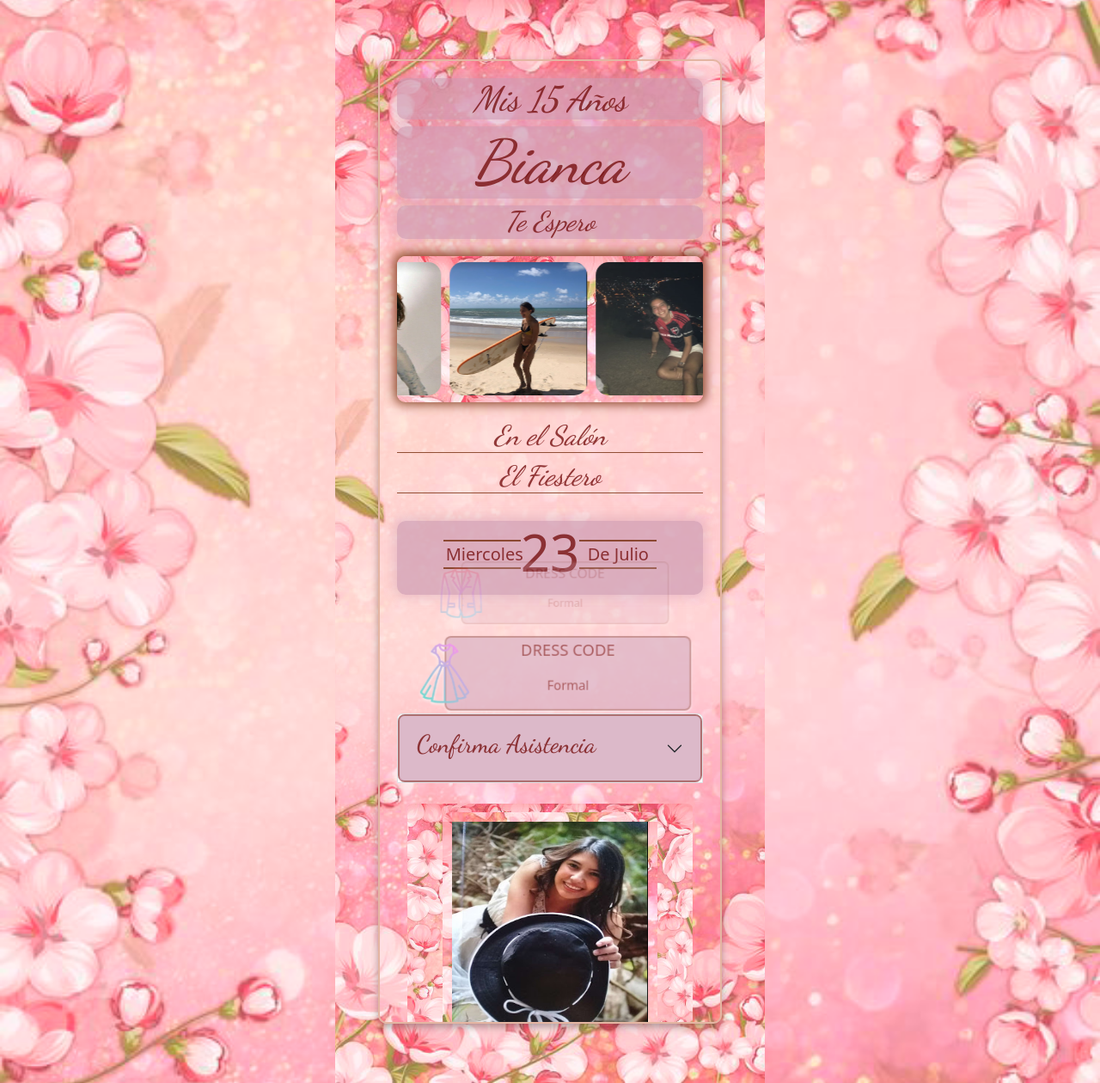
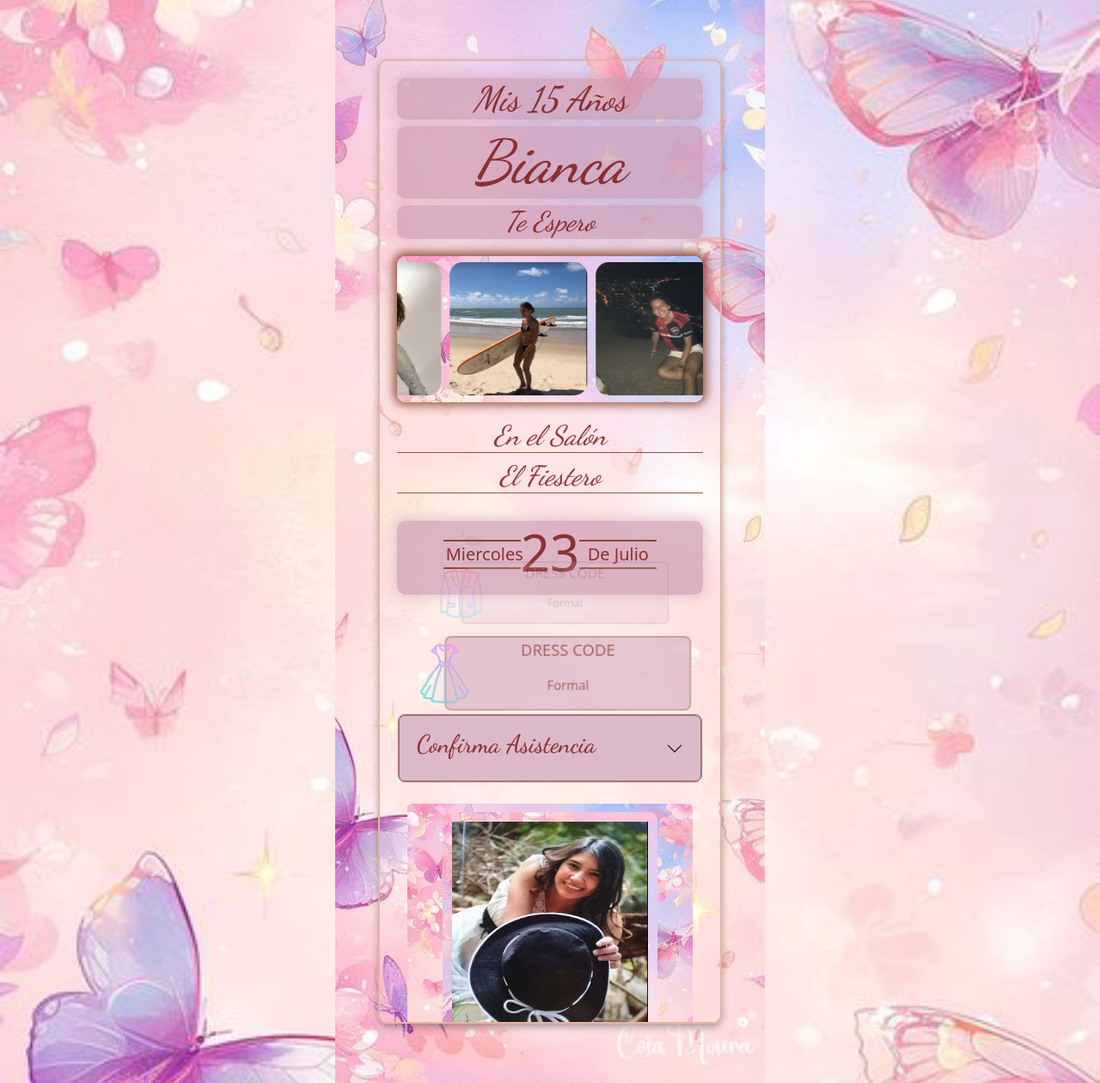
Before and after one commit to javier-dotcom/TarjetasWeb, a PHP site: page / in a window 1280 px wide. Shown: the whole page at 86% size. Run offline with PHP 8.4, Linux system fonts and the light colour scheme; some web fonts are replaced.

Commit message:
Add files via upload
3e

```diff
--- a/styles.css
+++ b/styles.css
@@ -19,7 +19,7 @@ html, body {
 }
 
 .background-image {
-  background-image: url('img/fondo4.png');
+  background-image: url('img/fondo5.png');
   background-size: cover;
   background-position: center;
   max-width: 500px;
@@ -133,7 +133,7 @@ h1{
   }
 
   .slider {
-    background-image:url('img/fondo4.png') ;
+    background-image:url('img/fondo5.png') ;
     -webkit-box-shadow: 0px -1px 12px 4px rgba(119, 47, 16, 0.8);
     -moz-box-shadow: 0px -1px 12px 4px rgba(119, 47, 16, 0.8);
     box-shadow: 0px -1px 12px 4px rgba(119, 47, 16, 0.8);
@@ -514,7 +514,7 @@ color: rgba(119, 16, 16, 0.6);
   flex-direction: column;
   align-items: center;
 
-  background-image: url('img/fondo4.png');
+  background-image: url('img/fondo5.png');
   background-repeat: repeat;
 
   background-size: cover;
@@ -534,13 +534,13 @@ color: rgba(119, 16, 16, 0.6);
   height: 270px;
   border-radius: 9px;
   border: groove transparent 11px;
-  background-image: url('img/fondo4.png');
+  background-image: url('img/fondo5.png');
 }
 
 .image.right {
   margin-left: 100%; /* Mueve la imagen fuera del área visible */
   height: 270px;
-  background-image: url('img/fondo4.png');
+  background-image: url('img/fondo5.png');
   border-radius: 9px;
   border: groove transparent 11px;
 }
```
